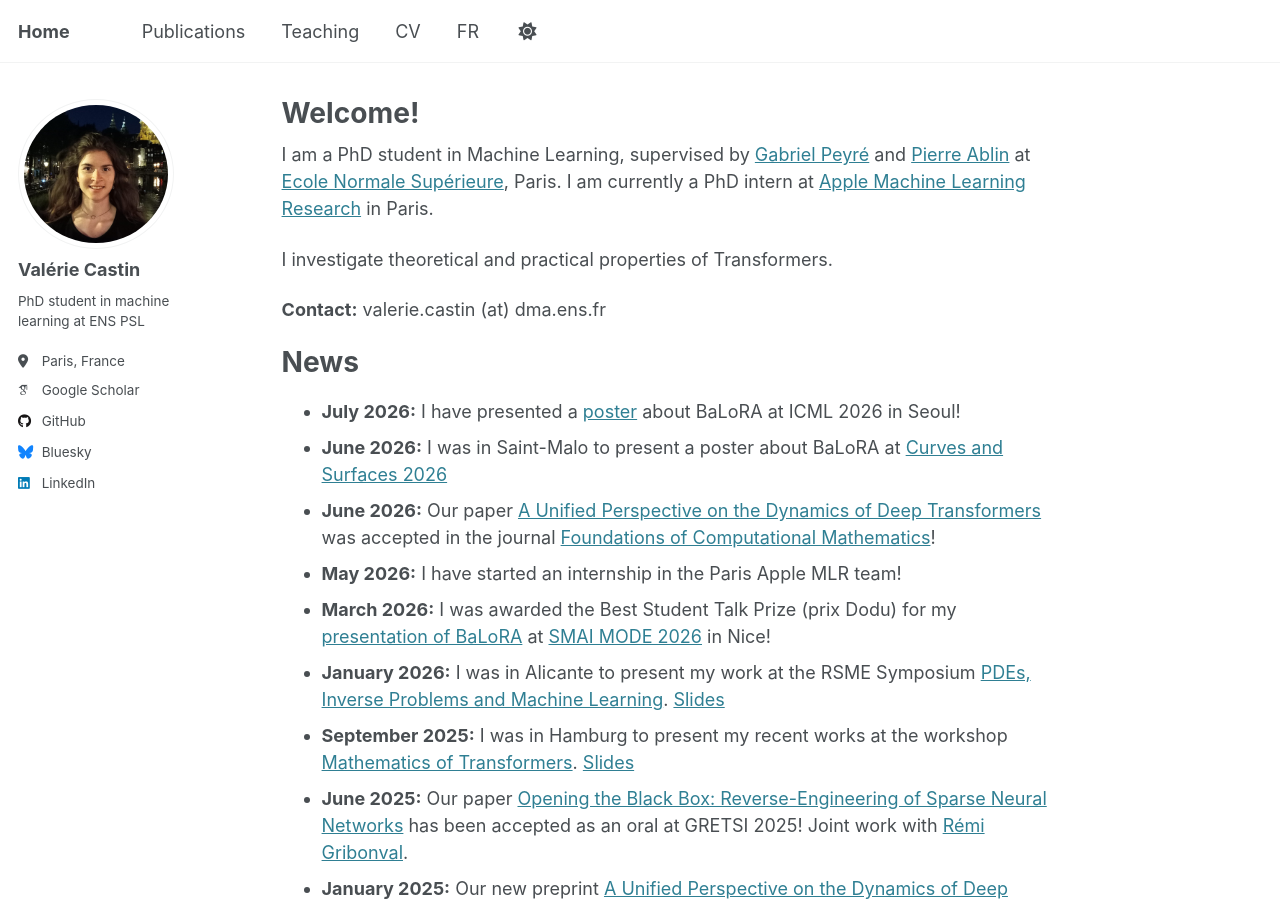
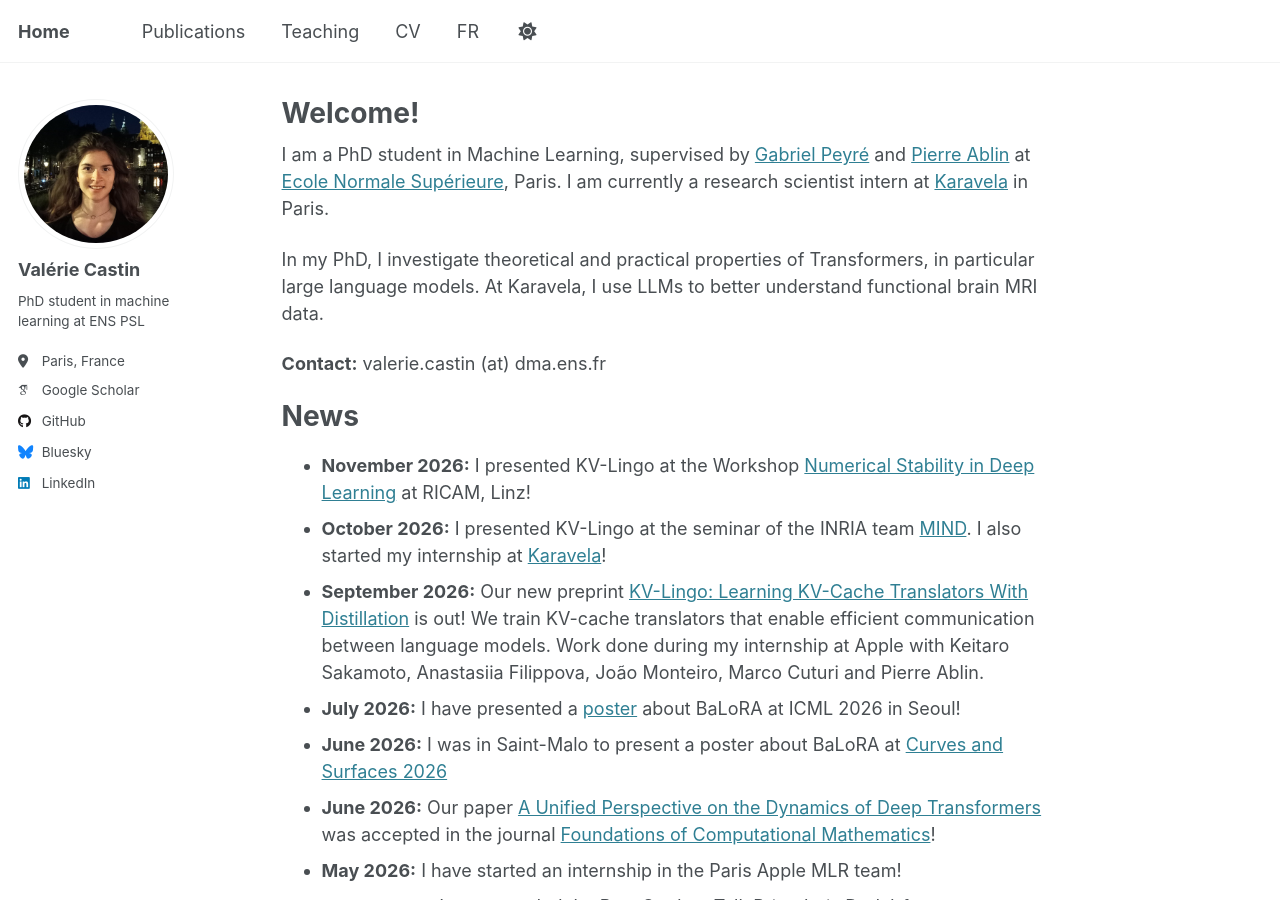
Before and after one commit to vcastin/vcastin.github.io, a Jekyll site: the page built from _pages/about.md, in a window 1280 px wide and 900 px high. Built offline with Jekyll 4.4.1, drawn with Linux system fonts in a browser that asks for light colours; some web fonts are replaced.

Commit message:
Update English pages with recent news
Co-Authored-By: Claude Opus 5.5 <noreply@anthropic.com>

```diff
--- a/_pages/about.md
+++ b/_pages/about.md
@@ -9,14 +9,17 @@ redirect_from:
   - /about.html
 ---
 
-I am a PhD student in Machine Learning, supervised by [Gabriel Peyré](https://www.gpeyre.com/) and [Pierre Ablin](https://pierreablin.com/) at [Ecole Normale Supérieure](https://www.ens.psl.eu/), Paris. I am currently a PhD intern at [Apple Machine Learning Research](https://machinelearning.apple.com) in Paris.
+I am a PhD student in Machine Learning, supervised by [Gabriel Peyré](https://www.gpeyre.com/) and [Pierre Ablin](https://pierreablin.com/) at [Ecole Normale Supérieure](https://www.ens.psl.eu/), Paris. I am currently a research scientist intern at [Karavela](https://karavela.ai) in Paris.
 
-I investigate theoretical and practical properties of Transformers.
+In my PhD, I investigate theoretical and practical properties of Transformers, in particular large language models. At Karavela, I use LLMs to better understand functional brain MRI data.
 
 **Contact:** valerie.castin (at) dma.ens.fr
 
 News
 ======
+- **November 2026:** I presented KV-Lingo at the Workshop [Numerical Stability in Deep Learning](https://www.ricam.oeaw.ac.at/specsem/specsem2026/workshop2/) at RICAM, Linz!
+- **October 2026:** I presented KV-Lingo at the seminar of the INRIA team [MIND](https://www.inria.fr/en/mind). I also started my internship at [Karavela](https://karavela.ai)!
+- **September 2026:** Our new preprint [KV-Lingo: Learning KV-Cache Translators With Distillation](https://arxiv.org/abs/2609.32610) is out! We train KV-cache translators that enable efficient communication between language models. Work done during my internship at Apple with Keitaro Sakamoto, Anastasiia Filippova, João Monteiro, Marco Cuturi and Pierre Ablin.
 - **July 2026:** I have presented a [poster](http://vcastin.github.io/files/posters/2026_ICML.png) about BaLoRA at ICML 2026 in Seoul!
 - **June 2026:** I was in Saint-Malo to present a poster about BaLoRA at [Curves and Surfaces 2026](https://cs2026.sciencesconf.org/program)
 - **June 2026:** Our paper [A Unified Perspective on the Dynamics of Deep Transformers](https://arxiv.org/abs/2501.18322) was accepted in the journal [Foundations of Computational Mathematics](https://focm-society.org)!
```
Also changed, not shown: _pages/cv.md (+2 -0 lines), _pages/publications.md (+3 -0 lines).
